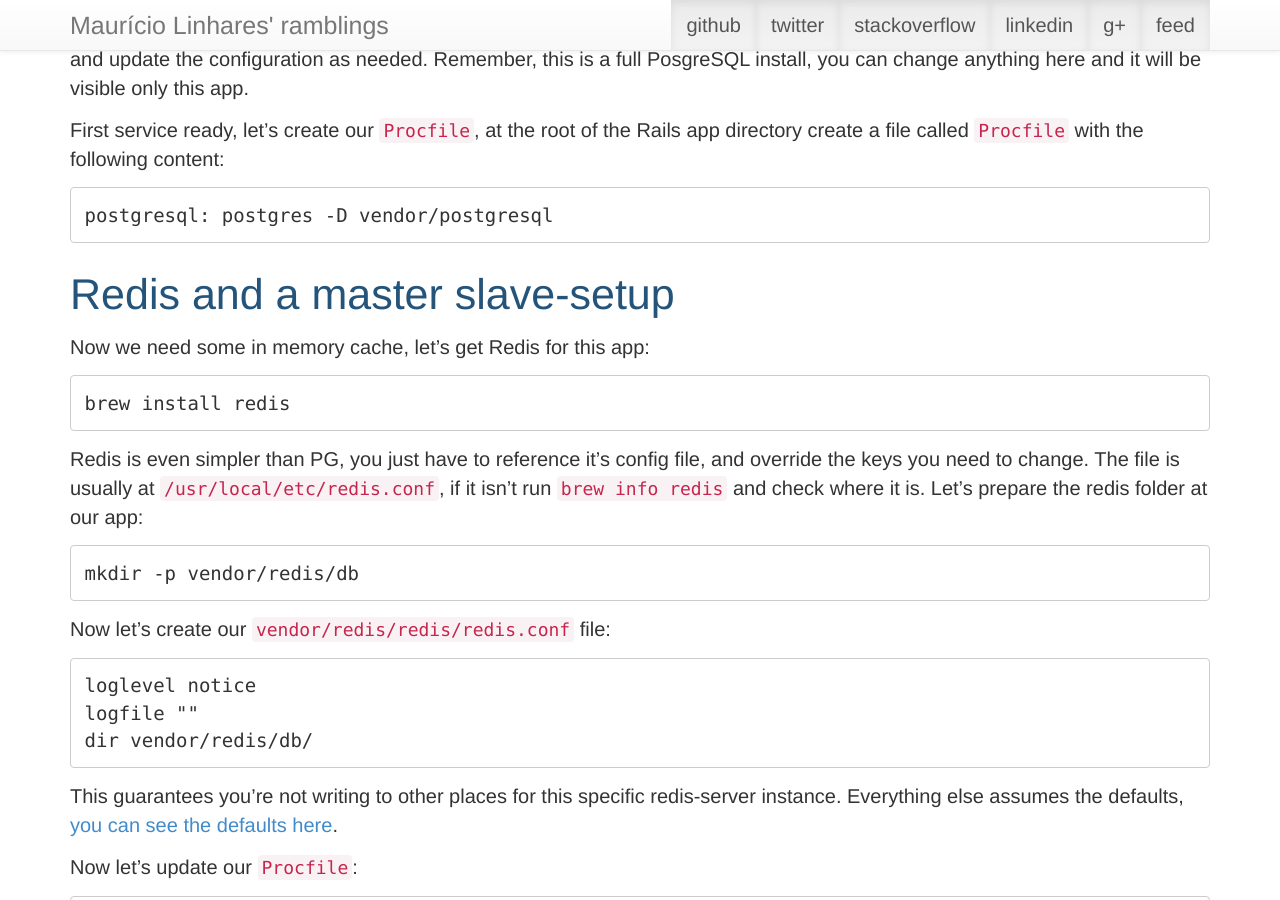
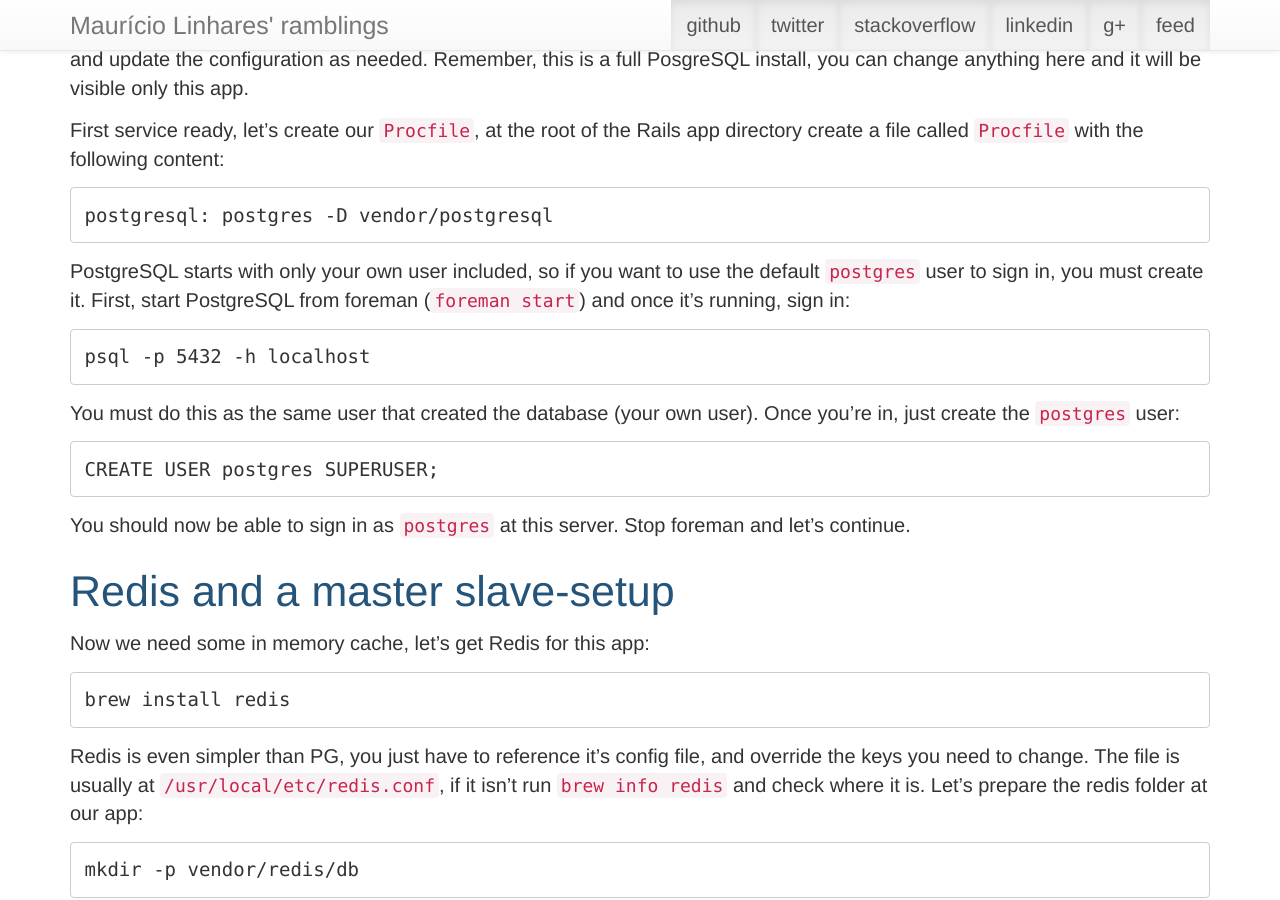
Before and after one commit to mauricio/mauricio.github.com, a Jekyll site: the page built from _posts/2014-02-09-foreman-and-environment-variables.md, in a window 1280 px wide and 900 px high, scrolled down 1847 px. Built offline with Jekyll 4.4.1, drawn with Linux system fonts in a browser that asks for light colours; comment, search, counter and statistics services are not loaded.

Commit message:
Including info on how to create the postgres user on new installs

```diff
--- a/_posts/2014-02-09-foreman-and-environment-variables.md
+++ b/_posts/2014-02-09-foreman-and-environment-variables.md
@@ -86,6 +86,16 @@
 content:
 
     postgresql: postgres -D vendor/postgresql
+
+PostgreSQL starts with only your own user included, so if you want to use the default `postgres` user to sign in, you must create it. First, start PostgreSQL from foreman (`foreman start`) and once it's running, sign in:
+
+    psql -p 5432 -h localhost
+
+You must do this as the same user that created the database (your own user). Once you're in, just create the `postgres` user:
+
+    CREATE USER postgres SUPERUSER;
+
+You should now be able to sign in as `postgres` at this server. Stop foreman and let's continue.
 
 ## Redis and a master slave-setup
 
```
